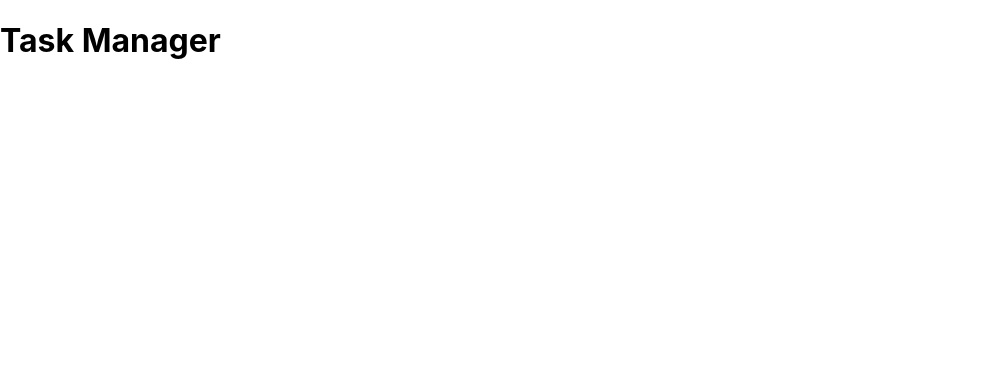
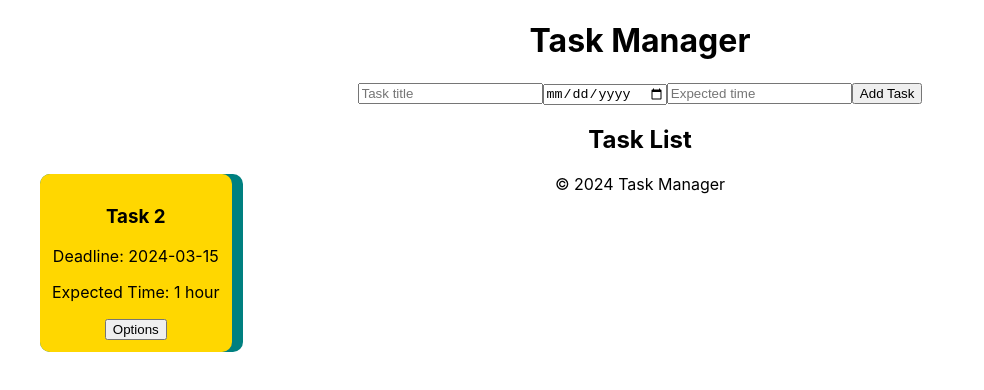
Before and after one commit to MatthewKorkola/Scheduling-Strategizer, a React (Create React App) app: page / in a window 1280 px wide. Shown: the top 390 px of the page, without its empty margins (0-984 px from the left). Built offline with nearby package versions, Linux system fonts and the light colour scheme.

Commit message:
Added task menus

```diff
--- a/package.json
+++ b/package.json
@@ -6,6 +6,7 @@
     "@testing-library/jest-dom": "^5.17.0",
     "@testing-library/react": "^13.4.0",
     "@testing-library/user-event": "^13.5.0",
+    "prop-types": "^15.8.1",
     "react": "^18.2.0",
     "react-dom": "^18.2.0",
     "react-scripts": "5.0.1",
@@ -20,7 +21,7 @@
   "eslintConfig": {
     "extends": [
       "react-app",
-      "react-app/jest"
+      "plugin:react/recommended"
     ]
   },
   "browserslist": {
@@ -34,5 +35,8 @@
       "last 1 firefox version",
       "last 1 safari version"
     ]
+  },
+  "devDependencies": {
+    "eslint-plugin-react": "^7.34.0"
   }
 }
--- a/src/App.js
+++ b/src/App.js
@@ -1,10 +1,33 @@
-import React from 'react';
+import React, { useState } from 'react';
 import Header from './components/Header';
+import TaskList from './components/TaskList';
+import TaskForm from './components/TaskForm';
+import Footer from './components/Footer';
+import './App.css';
 
 function App() {
+    const [tasks, setTasks] = useState([
+        { id: 1, title: 'Task 1', deadline: '2024-03-10', completed: false, expectedTime: '2 hours' },
+        { id: 2, title: 'Task 2', deadline: '2024-03-15', completed: true, expectedTime: '1 hour' }
+    ]);
+
+    const addTask = (newTask) => {
+        setTasks([...tasks, { id: tasks.length + 1, ...newTask }]);
+    }
+
+    const saveEditedTask = (editedTask) => {
+        const updatedTasks = tasks.map(task =>
+            task.id === editedTask.id ? { ...task, ...editedTask } : task
+        );
+        setTasks(updatedTasks);
+    }
+
     return (
-        <div>
+        <div className="App">
             <Header />
+            <TaskForm addTask={addTask} />
+            <TaskList tasks={tasks} />
+            <Footer />
         </div>
     );
 }
--- /dev/null
+++ b/src/CSS/TaskItem.css
@@ -0,0 +1,51 @@
+.task-item {
+    position: absolute;
+    background-color: teal;
+    border: 2px solid transparent; /* Add border for better visualization */
+    border-radius: 10px;
+    padding: 10px;
+    cursor: pointer;
+}
+
+.task-item.dragging {
+    position: absolute;
+    opacity: 0.5; /* Reduce opacity to create shadowy effect */
+    pointer-events: none; /* Ignore mouse events for the clone */
+}
+
+.task-item.completed {
+    background-color: gold;
+}
+
+.task-item.warning {
+    background-color: yellow;
+}
+
+.task-item.danger {
+    background-color: red;
+}
+
+.corner-button {
+    position: absolute;
+    top: 0;
+    right: 0;
+    width: 20px;
+    height: 20px;
+    background-color: transparent;
+    border: none;
+    cursor: pointer;
+}
+
+.popup-menu {
+    position: absolute;
+    background-color: white;
+    border: 1px solid #ccc;
+    border-radius: 5px;
+    padding: 10px;
+    z-index: 999; /* Ensure popup is on top of other elements */
+
+}
+
+.popup-menu.show {
+    display: block;
+}
--- a/src/components/Footer.js
+++ b/src/components/Footer.js
@@ -0,0 +1,11 @@
+import React from 'react';
+
+const Footer = () => {
+    return (
+        <footer className="footer">
+            <p>&copy; 2024 Task Manager</p>
+        </footer>
+    );
+}
+
+export default Footer;
--- a/src/components/TaskForm.js
+++ b/src/components/TaskForm.js
@@ -0,0 +1,32 @@
+import React, { useState } from 'react';
+import PropTypes from 'prop-types';
+
+const TaskForm = ({ addTask }) => {
+    const [title, setTitle] = useState('');
+    const [deadline, setDeadline] = useState('');
+    const [expectedTime, setExpectedTime] = useState('');
+
+    const handleSubmit = (e) => {
+        e.preventDefault();
+        if (!title.trim() || !deadline.trim() || !expectedTime.trim()) return;
+        addTask({ title, deadline, completed: false, expectedTime });
+        setTitle('');
+        setDeadline('');
+        setExpectedTime('');
+    }
+
+    return (
+        <form onSubmit={handleSubmit} className="task-form">
+            <input type="text" placeholder="Task title" value={title} onChange={(e) => setTitle(e.target.value)} />
+            <input type="date" value={deadline} onChange={(e) => setDeadline(e.target.value)} />
+            <input type="text" placeholder="Expected time" value={expectedTime} onChange={(e) => setExpectedTime(e.target.value)} />
+            <button type="submit">Add Task</button>
+        </form>
+    );
+}
+
+TaskForm.propTypes = {
+    addTask: PropTypes.func.isRequired
+};
+
+export default TaskForm;
--- a/src/components/TaskItem.js
+++ b/src/components/TaskItem.js
@@ -0,0 +1,103 @@
+import React, { useState } from 'react';
+import PropTypes from 'prop-types';
+import '../CSS/TaskItem.css'; // Import CSS file
+
+const TaskItem = ({ task, markTaskCompleted, deleteTask }) => {
+    const { id, title, deadline, completed, expectedTime } = task;
+    const [showMenu, setShowMenu] = useState(false);
+    const [editedTitle, setEditedTitle] = useState(title);
+    const [editedDeadline, setEditedDeadline] = useState(deadline);
+    const [editedExpectedTime, setEditedExpectedTime] = useState(expectedTime);
+
+    const handleDragStart = (e) => {
+        e.dataTransfer.setData("text/plain", id);
+    }
+
+    const handleMouseDown = (e) => {
+        const item = e.target.closest('.task-item');
+        if (!item) return;
+
+        const offsetX = e.clientX - item.getBoundingClientRect().left;
+        const offsetY = e.clientY - item.getBoundingClientRect().top;
+
+        const handleMouseMove = (e) => {
+            item.style.left = e.clientX - offsetX + 'px';
+            item.style.top = e.clientY - offsetY + 'px';
+        }
+
+        const handleMouseUp = () => {
+            window.removeEventListener('mousemove', handleMouseMove);
+            window.removeEventListener('mouseup', handleMouseUp);
+        }
+
+        window.addEventListener('mousemove', handleMouseMove);
+        window.addEventListener('mouseup', handleMouseUp);
+    }
+
+    const handlePopupButtonClick = (e) => {
+        setShowMenu(!showMenu);
+    }
+
+    const handleMarkCompleted = () => {
+        markTaskCompleted(id);
+        setShowMenu(false); // Close the popup menu after marking as completed
+    }
+
+    const handleDeleteTask = () => {
+        deleteTask(id);
+        setShowMenu(false); // Close the popup menu after deleting the task
+    }
+
+    const handleTitleChange = (e) => {
+        setEditedTitle(e.target.value);
+    }
+
+    const handleDeadlineChange = (e) => {
+        setEditedDeadline(e.target.value);
+    }
+
+    const handleExpectedTimeChange = (e) => {
+        setEditedExpectedTime(e.target.value);
+    }
+
+    return (
+        <div className={`task-item ${completed ? 'completed' : ''}`} draggable onDragStart={handleDragStart} onMouseDown={handleMouseDown}>
+            <div className="task-content">
+                <h3>{title}</h3>
+                <p>Deadline: {deadline}</p>
+                <p>Expected Time: {expectedTime}</p>
+            </div>
+            <button className="options-button" onClick={handlePopupButtonClick}>Options</button> {/* Options button */}
+            {showMenu && (
+                <div className="popup-menu">
+                    <label htmlFor="editedTitle">Title</label>
+                    <input type="text" id="editedTitle" value={editedTitle} onChange={handleTitleChange} />
+
+                    <label htmlFor="editedDeadline">Deadline</label>
+                    <input type="date" id="editedDeadline" value={editedDeadline} onChange={handleDeadlineChange} />
+
+                    <label htmlFor="editedExpectedTime">Expected Time</label>
+                    <input type="text" id="editedExpectedTime" placeholder="Enter expected time" value={editedExpectedTime} onChange={handleExpectedTimeChange} />
+
+                    <button onClick={handleMarkCompleted}>Mark as Completed</button>
+                    <button onClick={handleDeleteTask}>Delete Task</button>
+                </div>
+            )}
+        </div>
+    );
+
+}
+
+TaskItem.propTypes = {
+    task: PropTypes.shape({
+        id: PropTypes.number.isRequired,
+        title: PropTypes.string.isRequired,
+        deadline: PropTypes.string.isRequired,
+        completed: PropTypes.bool.isRequired,
+        expectedTime: PropTypes.string.isRequired
+    }).isRequired,
+    markTaskCompleted: PropTypes.func.isRequired,
+    deleteTask: PropTypes.func.isRequired
+};
+
+export default TaskItem;
--- a/src/components/TaskList.js
+++ b/src/components/TaskList.js
@@ -0,0 +1,30 @@
+import React from 'react';
+import PropTypes from 'prop-types';
+import TaskItem from './TaskItem';
+
+const TaskList = ({ tasks }) => {
+    return (
+        <div className="task-list">
+            <h2>Task List</h2>
+            <ul>
+                {tasks.map(task => (
+                    <TaskItem key={task.id} task={task} />
+                ))}
+            </ul>
+        </div>
+    );
+}
+
+TaskList.propTypes = {
+    tasks: PropTypes.arrayOf(
+        PropTypes.shape({
+            id: PropTypes.number.isRequired,
+            title: PropTypes.string.isRequired,
+            deadline: PropTypes.string.isRequired,
+            completed: PropTypes.bool.isRequired,
+            expectedTime: PropTypes.string.isRequired // Add expectedTime prop
+        }).isRequired
+    ).isRequired
+};
+
+export default TaskList;
```
Also changed, not shown: 2 other files (tests, documents, lock files or other folders).
